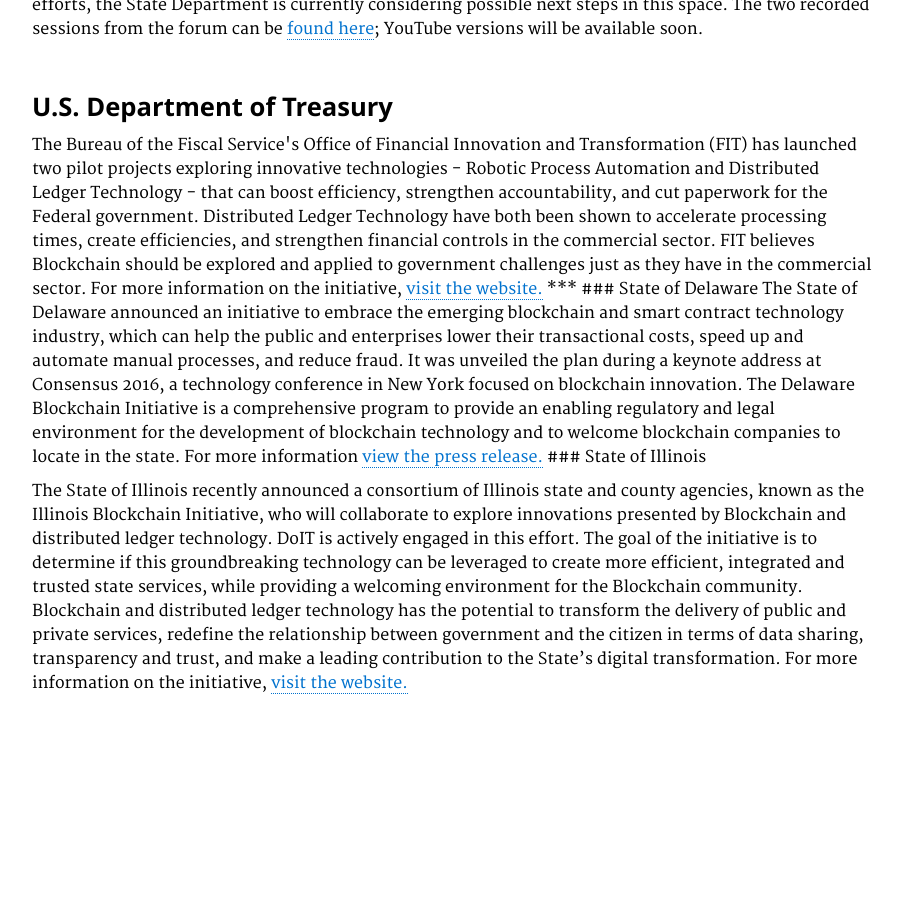
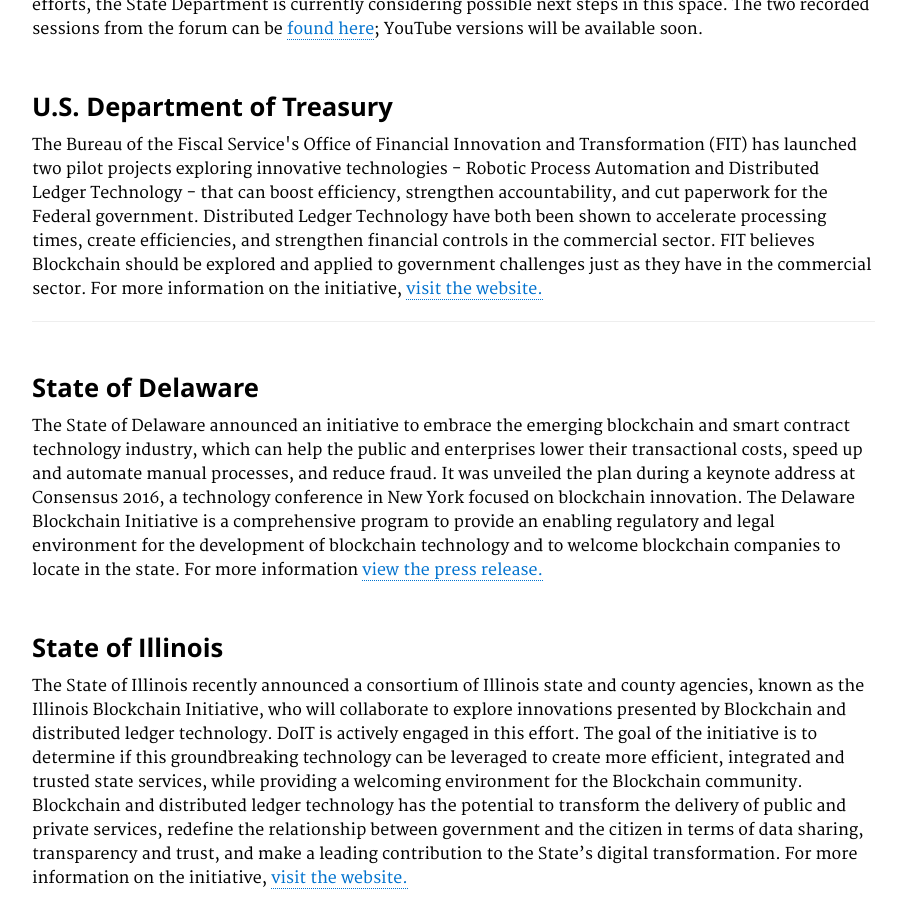
Before and after one commit to GSA/emerging-technology-atlas, a Jekyll site: the page built from pages/blockchain-programs.md, in a window 1280 px wide and 900 px high, scrolled down 3295 px. Shown: the whole window, without its empty margins (350-1256 px from the left). Built offline with Jekyll 4.4.1, drawn with Linux system fonts in a browser that asks for light colours; before the commit the page ends 4000 px from its top, so only the background shows below that.

```diff
--- a/pages/blockchain-programs.md
+++ b/pages/blockchain-programs.md
@@ -52,7 +52,7 @@ The U.S. Postal Service Office of Inspector General (OIG) contracted with Swiss
 
 ### U.S. Department of Treasury
 
-<p> The Bureau of the Fiscal Service's Office of Financial Innovation and Transformation (FIT) has launched two pilot projects exploring innovative technologies - Robotic Process Automation and Distributed Ledger Technology - that can boost efficiency, strengthen accountability, and cut paperwork for the Federal government. Distributed Ledger Technology have both been shown to accelerate processing times, create efficiencies, and strengthen financial controls in the commercial sector. FIT believes Blockchain should be explored and applied to government challenges just as they have in the commercial sector. For more information on the initiative, <a href="https://www.fiscal.treasury.gov/fsservices/gov/fit/fit_launches_innovative_pilot.htm">visit the website.</a>
+<p> The Bureau of the Fiscal Service's Office of Financial Innovation and Transformation (FIT) has launched two pilot projects exploring innovative technologies - Robotic Process Automation and Distributed Ledger Technology - that can boost efficiency, strengthen accountability, and cut paperwork for the Federal government. Distributed Ledger Technology have both been shown to accelerate processing times, create efficiencies, and strengthen financial controls in the commercial sector. FIT believes Blockchain should be explored and applied to government challenges just as they have in the commercial sector. For more information on the initiative, <a href="https://www.fiscal.treasury.gov/fsservices/gov/fit/fit_launches_innovative_pilot.htm">visit the website.</a> </p>
 
 ***
 
```
